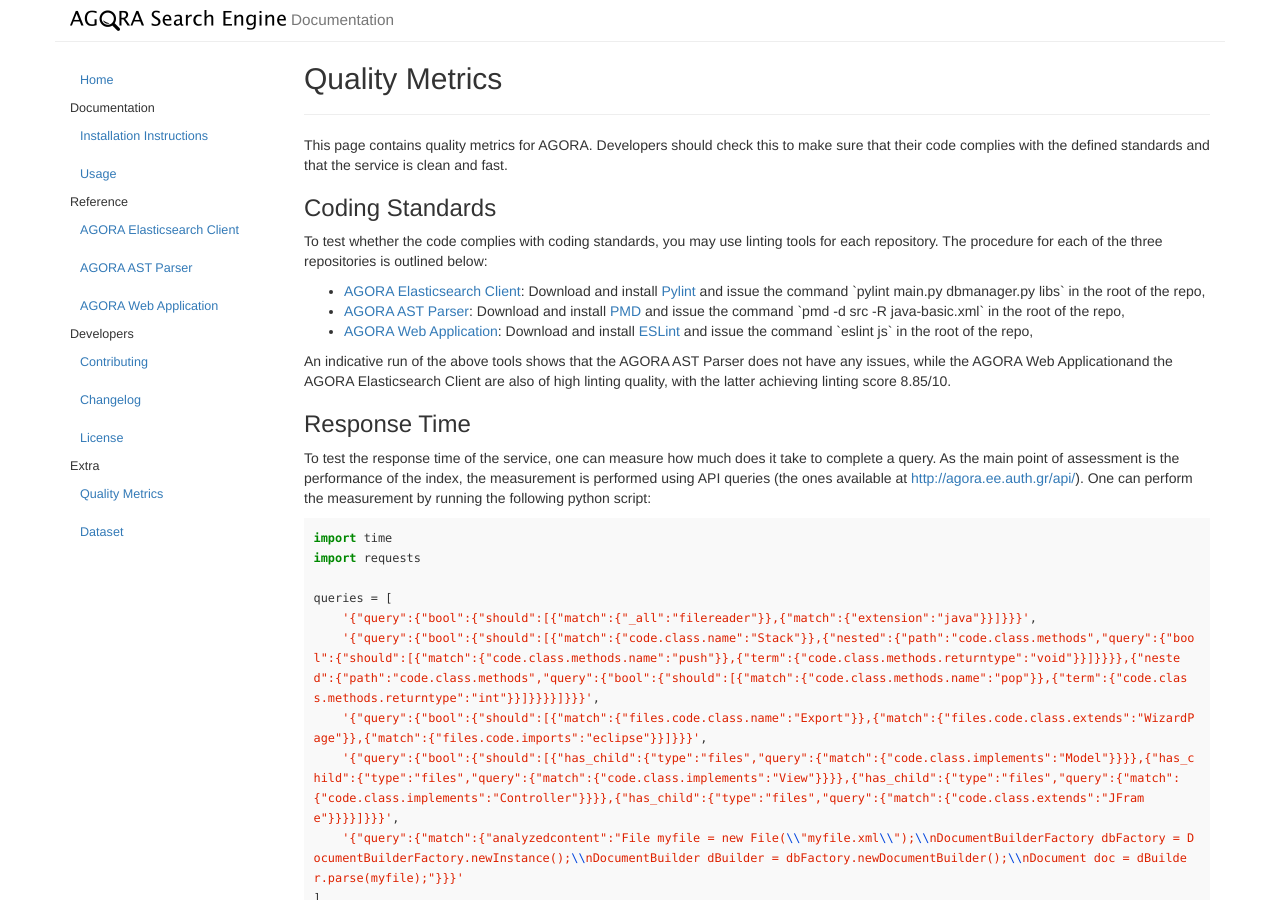
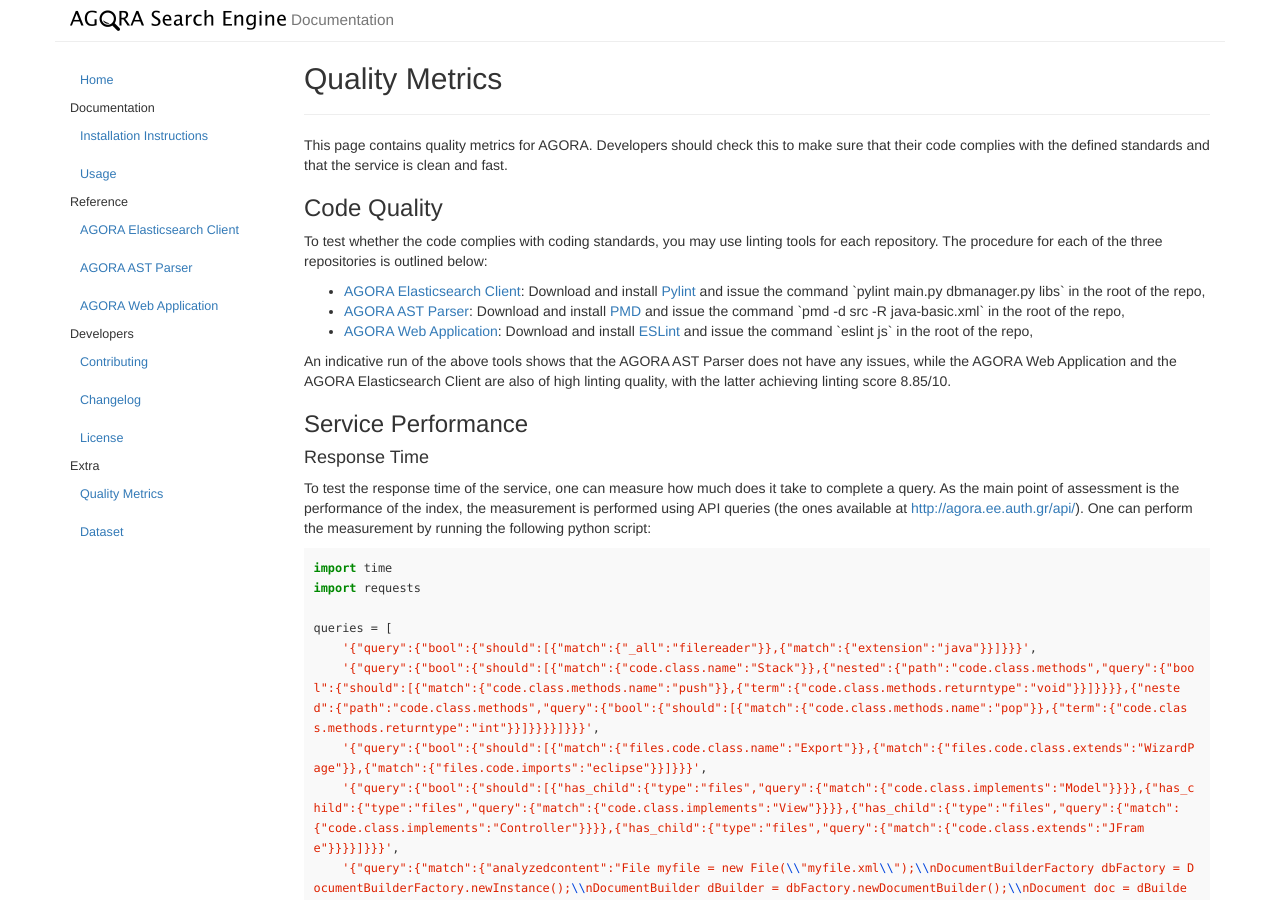
Before and after one commit to AuthEceSoftEng/agora, a Jekyll site: the page built from _posts/2017-07-20-quality-metrics.md, in a window 1280 px wide and 900 px high. Built offline with Jekyll 4.4.1, drawn with Linux system fonts in a browser that asks for light colours; some of the changed text lies outside the part shown.

Commit message:
Improve quality metrics page

````diff
--- a/_posts/2017-07-20-quality-metrics.md
+++ b/_posts/2017-07-20-quality-metrics.md
@@ -9,7 +9,7 @@ order: 1
 This page contains quality metrics for AGORA. Developers should check this to make sure
 that their code complies with the defined standards and that the service is clean and fast.
 
-### Coding Standards
+### Code Quality
 To test whether the code complies with coding standards, you may use linting tools for each
 repository. The procedure for each of the three repositories is outlined below:
 <ul>
@@ -18,10 +18,12 @@ repository. The procedure for each of the three repositories is outlined below:
 <li><a target="_blank" href="https://github.com/AuthEceSoftEng/agora-web-applicationr">AGORA Web Application</a>: Download and install <a target="_blank" href="https://eslint.org/">ESLint</a> and issue the command `eslint js` in the root of the repo,</li>
 </ul>
 
-An indicative run of the above tools shows that the AGORA AST Parser does not have any issues, while the AGORA Web Applicationand
+An indicative run of the above tools shows that the AGORA AST Parser does not have any issues, while the AGORA Web Application and
 the AGORA Elasticsearch Client are also of high linting quality, with the latter achieving linting score 8.85/10.
 
-### Response Time
+### Service Performance
+
+#### Response Time
 To test the response time of the service, one can measure how much does it take to complete a query.
 As the main point of assessment is the performance of the index, the measurement is performed using
 API queries (the ones available at <a target="_blank" href="http://agora.ee.auth.gr/api/">http://agora.ee.auth.gr/api/</a>).
@@ -68,7 +70,7 @@ Average time per query for query 5: 0.15 milliseconds
 Average time per query for all queries: 0.19 milliseconds
 ```
 
-### Indexing Time
+#### Indexing Time
 Measuring the indexing time requires instrumenting the
 <a target="_blank" href="https://github.com/AuthEceSoftEng/agora-elasticsearch-client/blob/master/dbmanager.py#L90">add_project method of dbmanager</a> and the <a target="_blank" href="https://github.com/AuthEceSoftEng/agora-elasticsearch-client/blob/master/dbmanager.py#L90">add_projects method of dbmanager</a>.
 The new add_project method should be the following:
````
Also changed, not shown: other parts of _posts/2017-07-20-quality-metrics.md (+2 -2 lines).
